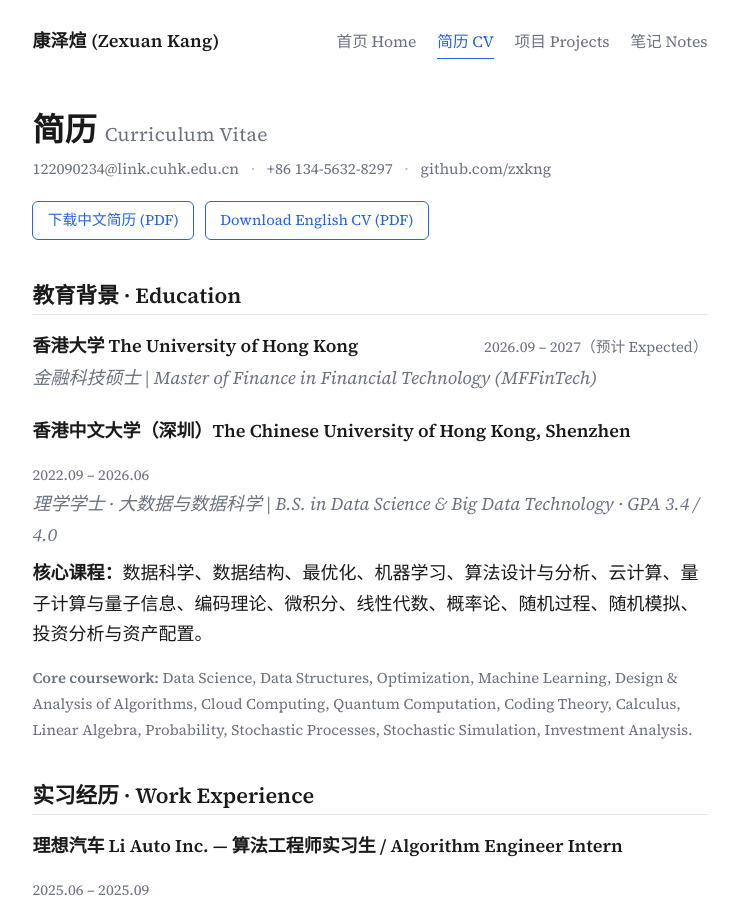
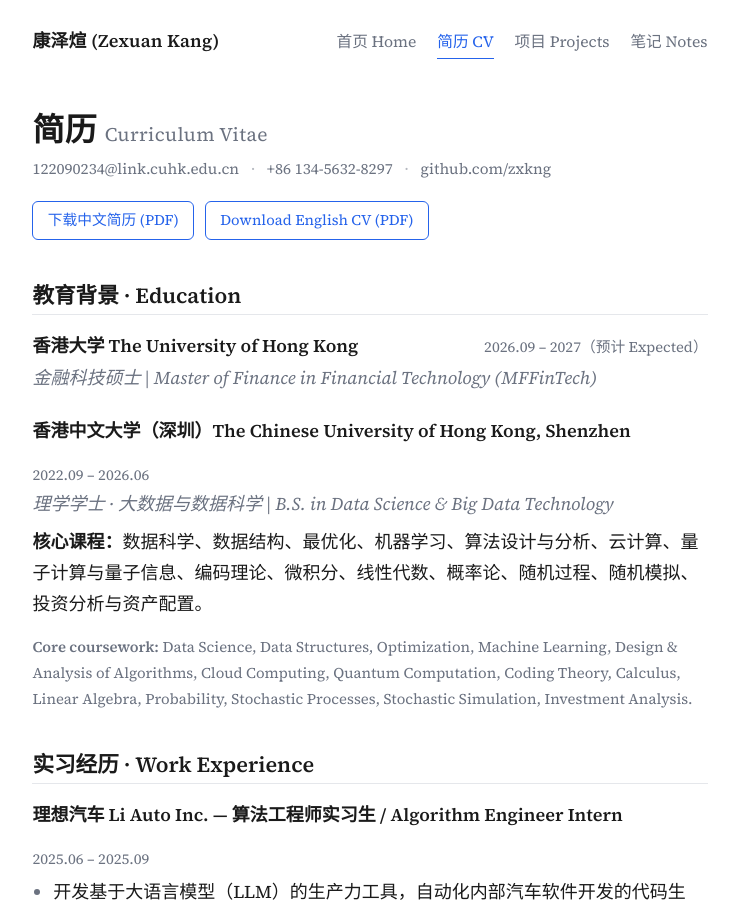
Before and after one commit to zxkng/zxkng.github.io, a Jekyll site: the page built from cv.html, in a window 1280 px wide and 900 px high. Shown: the whole window, without its empty margins (270-1009 px from the left). Built offline with Jekyll 4.4.1, drawn with Linux system fonts in a browser that asks for light colours; some web fonts are replaced.

Commit message:
Remove GPA from CV
Co-Authored-By: Claude Opus 4.8 <noreply@anthropic.com>

```diff
--- a/cv.html
+++ b/cv.html
@@ -31,7 +31,7 @@ permalink: /cv/
     <span class="role">香港中文大学（深圳）The Chinese University of Hong Kong, Shenzhen</span>
     <span class="date">2022.09 – 2026.06</span>
   </div>
-  <p class="sub">理学学士 · 大数据与数据科学 | B.S. in Data Science &amp; Big Data Technology · GPA 3.4 / 4.0</p>
+  <p class="sub">理学学士 · 大数据与数据科学 | B.S. in Data Science &amp; Big Data Technology</p>
   <p><strong>核心课程：</strong>数据科学、数据结构、最优化、机器学习、算法设计与分析、云计算、量子计算与量子信息、编码理论、微积分、线性代数、概率论、随机过程、随机模拟、投资分析与资产配置。</p>
   <p class="en"><strong>Core coursework:</strong> Data Science, Data Structures, Optimization, Machine Learning, Design &amp; Analysis of Algorithms, Cloud Computing, Quantum Computation, Coding Theory, Calculus, Linear Algebra, Probability, Stochastic Processes, Stochastic Simulation, Investment Analysis.</p>
 </div>
```
